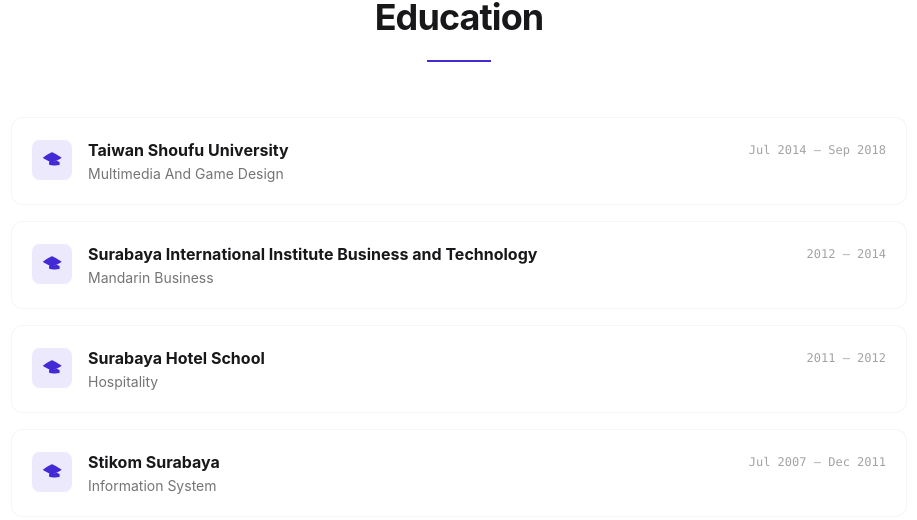
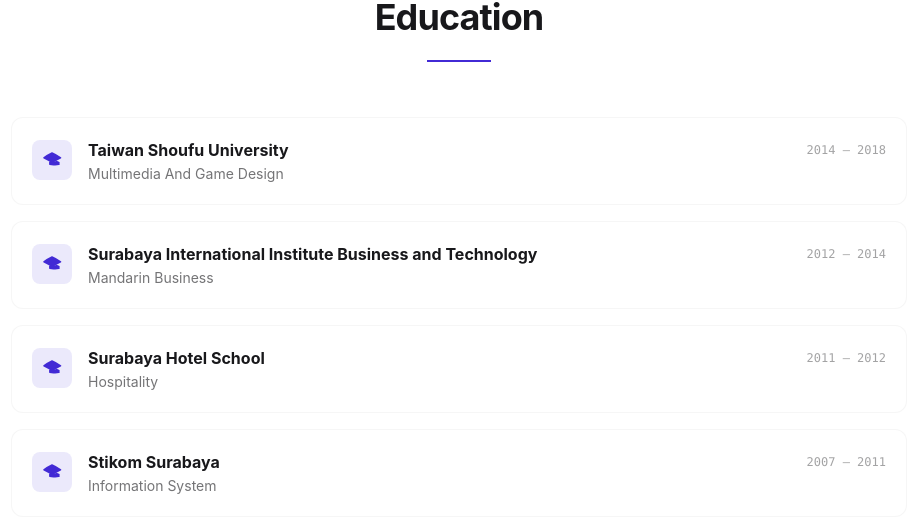
Before and after one commit to flyingstarlai/amf, a React (Vite) app: page / in a window 1280 px wide. Shown: the part 3617-4137 px from the top of the page, without its empty margins (181-1098 px from the left). Built offline with nearby package versions, Linux system fonts and the light colour scheme.

Commit message:
style: simplify education periods to year only

```diff
--- a/src/data.ts
+++ b/src/data.ts
@@ -225,7 +225,7 @@
     {
       school: "Taiwan Shoufu University",
       degree: "Multimedia And Game Design",
-      period: "Jul 2014 – Sep 2018",
+      period: "2014 – 2018",
     },
     {
       school: "Surabaya International Institute Business and Technology",
@@ -240,14 +240,14 @@
     {
       school: "Stikom Surabaya",
       degree: "Information System",
-      period: "Jul 2007 – Dec 2011",
+      period: "2007 – 2011",
     },
   ],
   "zh-TW": [
     {
       school: "台灣首府大學",
       degree: "多媒體與遊戲設計",
-      period: "2014 年 7 月 – 2018 年 9 月",
+      period: "2014 – 2018",
     },
     {
       school: "SIIBT",
@@ -262,7 +262,7 @@
     {
       school: "Stikom Surabaya",
       degree: "資訊系統",
-      period: "2007 年 7 月 – 2011 年 12 月",
+      period: "2007 – 2011",
     },
   ],
 }
```
